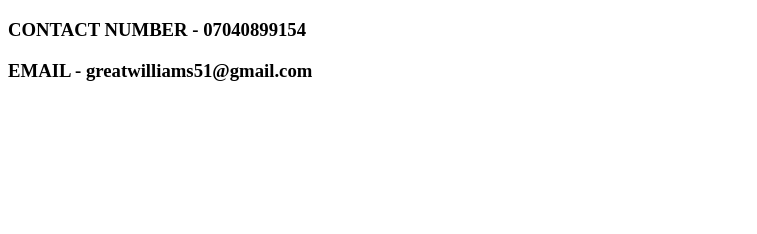
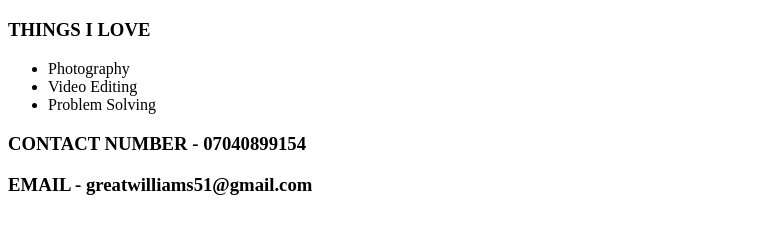
Before and after one commit to OduhOcheGreat/Portfolio-web-design-, a plain HTML site: page index.html in a window 1280 px wide. Shown: the part 452-686 px from the top of the page, without its empty margins (0-757 px from the left). Drawn offline with Linux system fonts and the light colour scheme.

Commit message:
Added list

```diff
--- a/index.html
+++ b/index.html
@@ -18,6 +18,12 @@
     <h2>MY PICTURE</h2>
     <img src="./image/me.jpg" alt="ME" width="200" height="250">
 
+    <h3>THINGS I LOVE </h3>
+    <ul>
+        <li>Photography</li>
+        <li>Video Editing</li>
+        <li>Problem Solving</li>
+    </ul>
     <h3>CONTACT NUMBER - 07040899154</h3>
     <h3>EMAIL - greatwilliams51@gmail.com</h3>
 </body>
```
